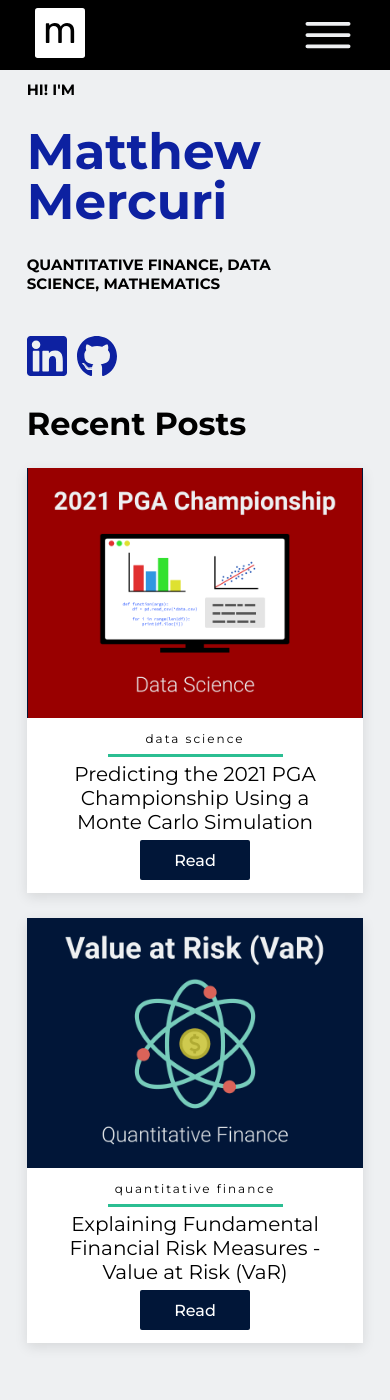
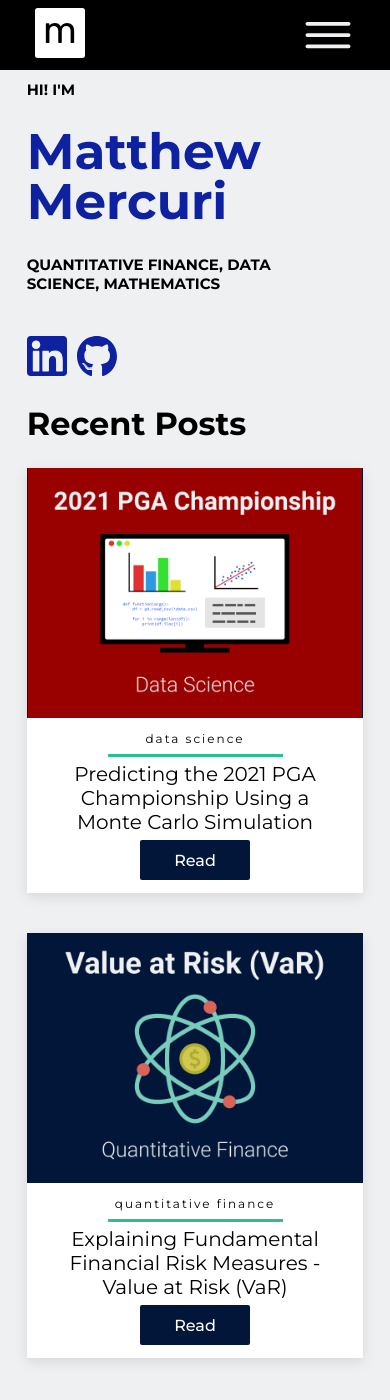
Before and after one commit to matthewmercuri/personalblog, a Next.js app: page / in a window 390 px wide. Shown: the top 1400 px of the page. Built offline with nearby package versions, Linux system fonts and the light colour scheme.

Commit message:
fixed margin on bottom (ios fix part 3)

```diff
--- a/components/blogstyles/BlogCard.module.css
+++ b/components/blogstyles/BlogCard.module.css
@@ -102,11 +102,12 @@
     .blogcard {
         flex-direction: column;
         min-height: 425px;
+        max-height: 425px;
         align-items: center;
         /* background-color: #2bbe92; */
         background-color: #011638;
         border-radius: 0px;
-        /* margin-bottom: 55px; */
+        margin-bottom: 40px;
     }
 
     /* weird bg colour border issue on small screens (iPhone 5) */
```
